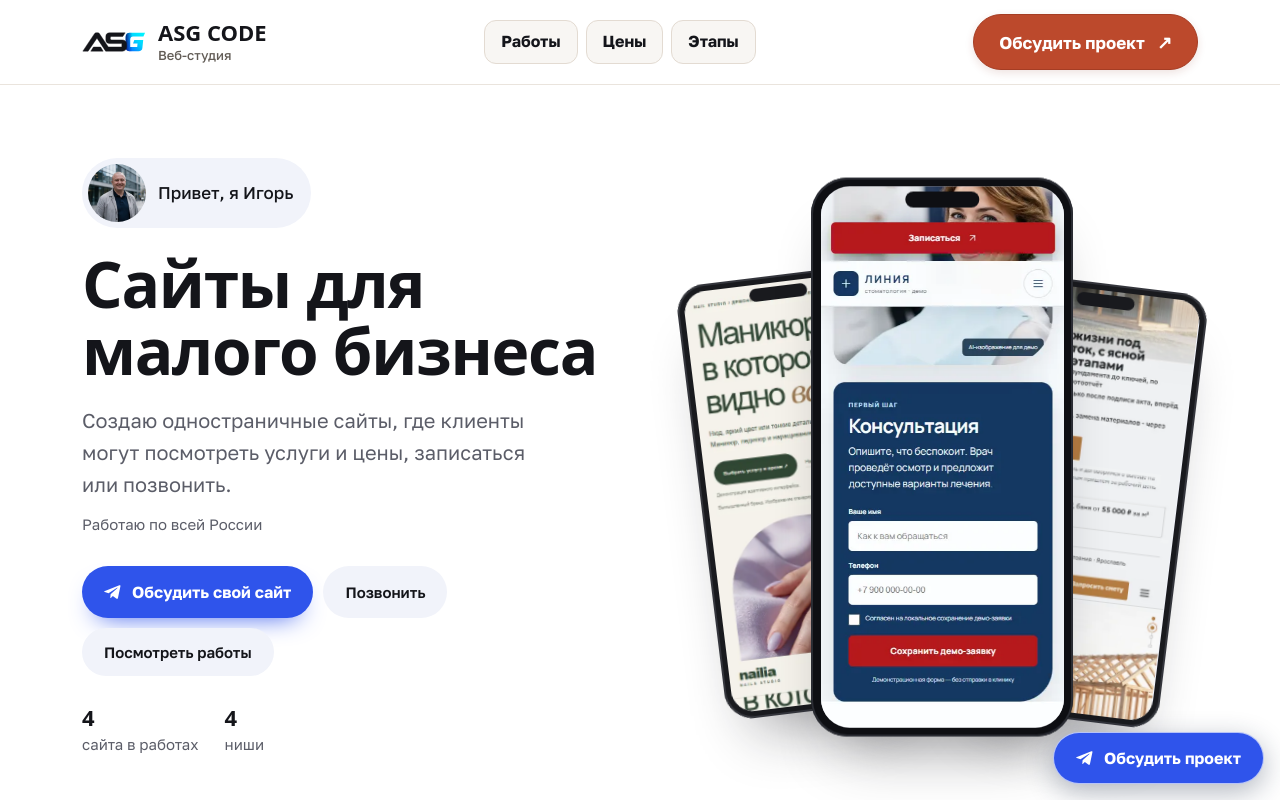
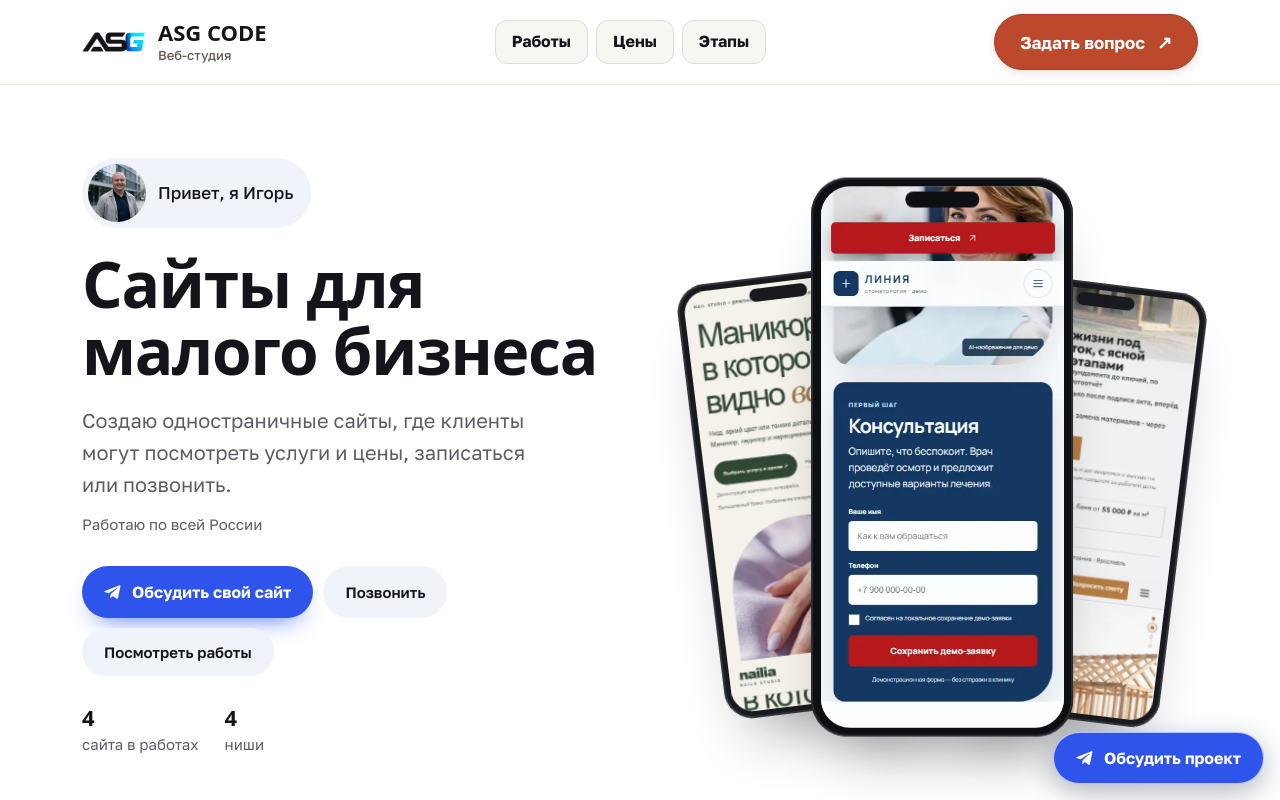
Before and after one commit to vash-site-demo/vitrina, a plain HTML site: page index.html in a window 1280 px wide. Shown: the top 800 px of the page. Drawn offline with Linux system fonts and the light colour scheme; a web font is replaced by a local one.

Commit message:
Переименовать верхнюю кнопку в «Задать вопрос»

```diff
--- a/index.html
+++ b/index.html
@@ -225,7 +225,7 @@ section[id]{scroll-margin-top:100px}
   <a class="brand" href="#"><img src="assets/asg-code-mark.svg" alt="" width="64" height="20"><span><strong>ASG CODE</strong><small>Веб-студия</small></span></a>
   <nav class="nav-links" aria-label="Разделы"><a href="#works">Работы</a><a href="#services">Цены</a><a href="#how">Этапы</a></nav>
   <details class="mobile-nav"><summary><span>Меню</span></summary><nav aria-label="Разделы"><a href="#works">Работы</a><a href="#services">Цены</a><a href="#how">Этапы</a></nav></details>
-  <a class="btn btn-main top-cta" href="#write">Обсудить проект<span class="top-cta-arrow" aria-hidden="true">↗</span></a>
+  <a class="btn btn-main top-cta" href="#write">Задать вопрос<span class="top-cta-arrow" aria-hidden="true">↗</span></a>
 </div></header>
 
 <main class="wrap">
```
